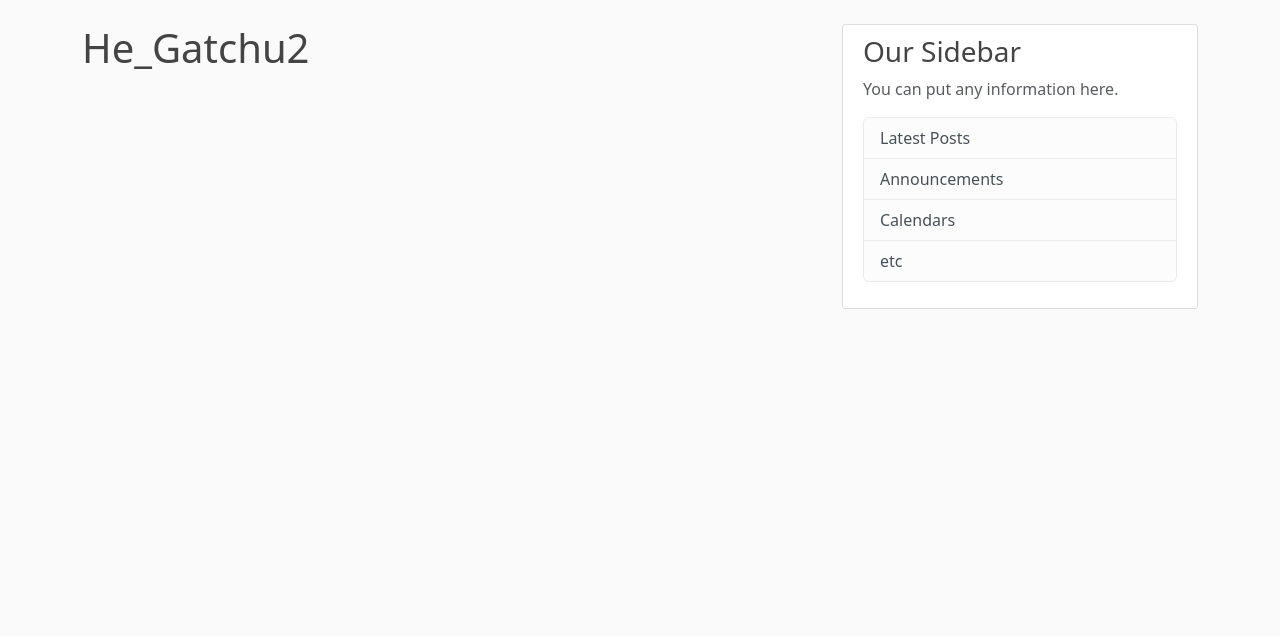
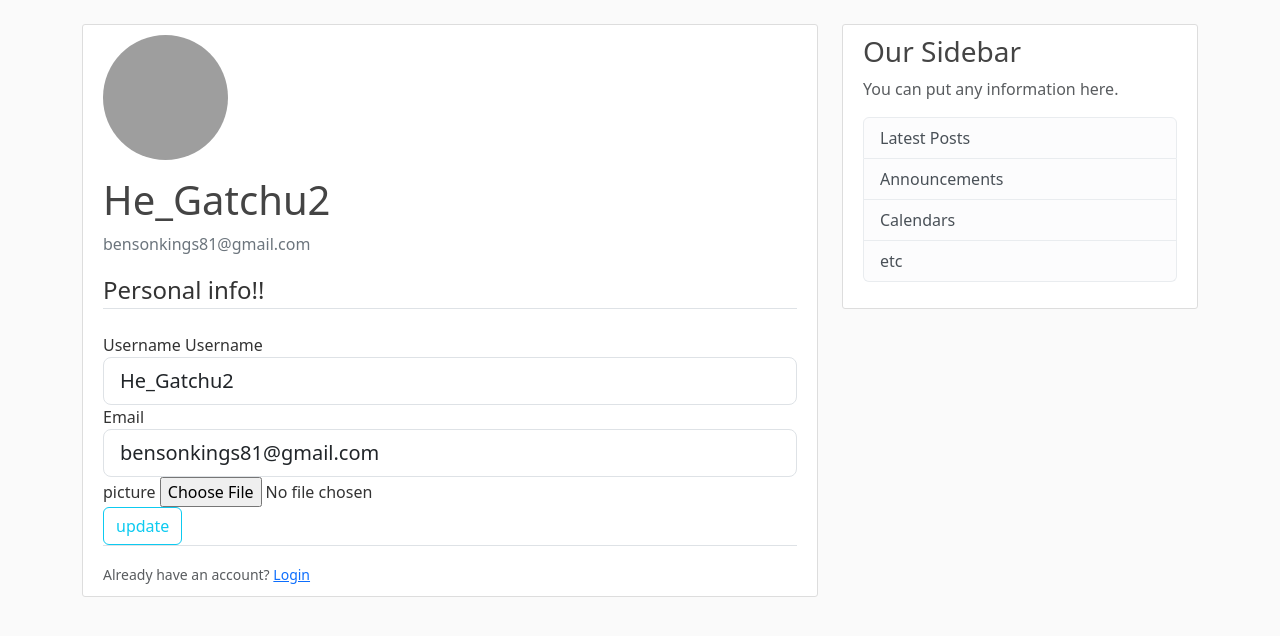
Before and after one commit to Gladwelchelangat/Africode_Blog, a Flask app: page /account in a window 1280 px wide. Shown: the part 56-692 px from the top of the page. Run offline with Flask 3, Linux system fonts and the light colour scheme; a user stored in the database is signed in; some libraries are stand-ins or nearby versions; grey boxes are pictures that could not be loaded.

Commit message:
added new files

```diff
--- a/app/__init__.py
+++ b/app/__init__.py
@@ -1,3 +1,4 @@
+
 from flask_sqlalchemy import SQLAlchemy
 from flask_bcrypt import Bcrypt
 from flask import Flask
--- a/app/form.py
+++ b/app/form.py
@@ -2,6 +2,8 @@ from flask_wtf import FlaskForm
 from wtforms import StringField,PasswordField,SubmitField,BooleanField
 from wtforms.validators import DataRequired,Length,Email,EqualTo,ValidationError
 from app.models import User
+from flask_login import current_user
+from flask_wtf.file import FileField,FileAllowed
 
 
 class RegistrationForm(FlaskForm):
@@ -27,3 +29,23 @@ class LoginForm(FlaskForm):
     password = PasswordField('password', validators=[DataRequired()])
     remember =BooleanField('Remember me')
     submit =SubmitField('Login')
+
+class UpdateAccountForm(FlaskForm):
+    username =StringField('Username', validators=[DataRequired(), Length(min=4,max=12)])
+    email =StringField('Email' , validators=[DataRequired(), Email()])
+    picture=FileField('picture',validators=[FileAllowed(['jpg','jpeg','png'])])
+
+    submit =SubmitField('update')
+
+    def validate_username(self,username):
+        if username.data !=current_user.username:
+
+           user =User.query.filter_by(username=username.data).first()
+           if user:
+               raise ValidationError('That username is taken .please choose a different one.')
+
+    def validate_email(self,email):
+        if email.data !=current_user.email:
+           user =User.query.filter_by(email=email.data).first()
+           if user:
+               raise ValidationError('That email is taken .please choose a different one.')
--- a/app/route.py
+++ b/app/route.py
@@ -1,75 +1,112 @@
-from flask import render_template,url_for,redirect,flash,request
-from app import app,bcrypt,db
-from app.form import RegistrationForm,LoginForm
+import os
+import secrets
+from flask import Flask, render_template, url_for,flash,redirect,request
+from app.form import RegistrationForm,LoginForm,UpdateAccountForm
+from app import app , bcrypt , db
 from app.models import User
-from flask_login import login_user,logout_user,current_user,login_required
+from flask_login import login_user , logout_user , current_user , login_required
+from PIL import Image
 
 
 posts=[
-    {"author":"Gladwel chelangat",
-"title":"blog post 1",
-"content":"information",
-"date_posted":"May 27, 2024"},
-      {"author":"Naomi Cherono",
-"title":"blog post 2",
-"content":"information",
-"date_posted":"May 27, 2024"},
-      {"author":"Enock Bett",
-"title":"blog post 3",
-"content":"information",
-"date_posted":"May 27, 2024"}
+    {"author":"Dolly chepkorir",
+     "title":"Blog Post 1",
+     "content":"First post content",
+     "date_posted":"May 27,2024"},
+     {"author":"Enock Benz",
+     "title":"Blog Post 2",
+     "content":"Second post content",
+     "date_posted":"May 27,2024"},
+     {"author":"Enock bett",
+     "title":"Blog Post 3",
+     "content":"Third post content",
+     "date_posted":"May 27,2024"}
 ]
+
 
 @app.route("/")
 def home():
-    return render_template("home.html", posts=posts)
+    return render_template("home.html",posts=posts)
 
 @app.route("/about")
 def about():
-    return render_template("about.html", title="About")
+    return render_template("about.html",title="About")
 
-@app.route("/register", methods=["POST","GET"])
+@app.route("/register",methods=["POST", "GET"])
 def register():
-    if current_user.is_authenticated:
-         return redirect(url_for("home"))
+    if current_user.is_authenticated :
+        return redirect(url_for("home"))
     form = RegistrationForm()
     if form.validate_on_submit():
-        hash_password =bcrypt.generate_password_hash(form.password.data).decode("utf-8")
-        user =User(username=form.username.data,email=form.email.data,password=hash_password)
+        hash_password = bcrypt.generate_password_hash(form.password.data).decode('utf-8')
+        user = User(username=form.username.data , email= form.email.data , password = hash_password)
         db.session.add(user)
         db.session.commit()
-        flash(f"Your account has been created. You may now login!","success")
+
+        flash(f"Your Account has been created!! You can Login Now.","success")
         return redirect(url_for('login'))
-    return render_template("register.html", title="Register",form=form)
+
+    return render_template("register.html", title = "Register",form=form)
+
+@app.route("/login" , methods=["POST", "GET"])
+def login():
+    if current_user.is_authenticated :
+        return redirect(url_for("home"))
+    form = LoginForm()
+    if form.validate_on_submit():
+        user = User.query.filter_by(email = form.email.data).first()
+        if user and bcrypt.check_password_hash(user.password ,form.password.data):
+            login_user(user,remember=form.remember.data)
+
+            next_page = request.args.get('next')
+
+            return redirect(next_page) if next_page else redirect(url_for("home"))
+        else:
+            flash('login unsuccessful. Please check username and password' , 'danger')
+
+    return render_template("login.html", title = "Login",form=form)
+
+@app.route("/logout")
+def logout():
+    logout_user()
+    return redirect(url_for("home"))
+def save_picture(form_picture):
+    random_hex = secrets.token_hex(8)
+    _, f_ext = os.path.splitext(form_picture.filename)
+    picture_fn = random_hex + f_ext
+    picture_path = os.path.join(app.root_path, 'static/profile_pics', picture_fn)
+
+    output_size = (125, 125)
+    i = Image.open(form_picture)
+    i.thumbnail(output_size)
+    i.save(picture_path)
+
+    return picture_fn
 
 
-@app.route("/login", methods=['POST','GET'])
-def login():
-    if current_user.is_authenticated:
-         return redirect(url_for("home"))
-    form =LoginForm()
+@app.route("/account",methods=['POST','GET'])
+@login_required
+def account():
+
+    form = UpdateAccountForm()
     if form.validate_on_submit():
-        user=User.query.filter_by(email=form.email.data).first()
-        if user and bcrypt.check_password_hash(user.password, form.password.data):
-             login_user(user,remember=form.remember.data)
-             next_page=request.args.get('next')
-
-        return redirect(next_page) if next else redirect(url_for("home"))
+        if form .picture.data:
+            picture_file  =save_picture(form.picture.data)
+            current_user.image_file =picture_file
 
 
+    if form.validate_on_submit():
+        current_user.username = form.username.data
+        current_user.email = form.email.data
+        db.session.commit()
+        flash("Your Account has been Updated" ,'success')
 
 
-    else:
-            flash("Login Unsuccessful,please check username and password",'danger')
+        return redirect(url_for("account"))
+    elif request.method =='GET':
+        form.username.data=current_user.username
+        form.email.data=current_user.email
 
-    return render_template("login.html", title="Login",form=form)
+    image_file = url_for('static' ,filename= 'profile_pics/' + current_user.image_file)
 
-@app.route("/log_out")
-def log_out():
-     logout_user()
-     return redirect(url_for("home"))
-
-@app.route("/account")
-@login_required
-def account():
-     return render_template('account.html',tittle=account)
+    return render_template("account.html" , tittle = "account" , image_file=image_file , form=form)
--- a/app/templates/account.html
+++ b/app/templates/account.html
@@ -1,7 +1,84 @@
-{% extends 'base.html' %}
+{% extends "base.html" %}
+{% block content %}
+    <div class="content-section">
+      <div class="media">
+        <img class="rounded-circle account-img" src="{{ image_file }}">
+        <div class="media-body">
+          <h2 class="account-heading">{{ current_user.username }}</h2>
+          <p class="text-secondary">{{ current_user.email }}</p>
+        </div>
+      </div>
+
+      <form method="POST" action="" enctype="multipart/form-data">
+
+        {{ form.hidden_tag() }}
+        <fieldset class="form-group">
+
+            <legend class="border-bottom mb-4">Personal info!!</legend>
+
+                <div class="form-group">
+                    {{ form.username.label(class= "form-control-label") }}
+                    {{ form.username.label(class="form-control-label") }}
+
+                    {% if form.username.errors %}
+                        {{ form.username(class="form-control form-control-lg is-invalid") }}
+                        <div class="invalid-feedback">
+                            {% for error in form.username.errors %}
+                                <span>{{ error }}</span>
+                            {% endfor %}
+                        </div>
+                    {% else %}
+                        {{ form.username(class="form-control form-control-lg") }}
+                    {% endif %}
+                </div>
+                <div class="form-group">
+                    {{ form.email.label(class="form-control-label") }}
+                    {% if form.email.errors %}
+                        {{ form.email(class="form-control form-control-lg is-invalid") }}
+                        <div class="invalid-feedback">
+                            {% for error in form.email.errors %}
+                                <span>{{ error }}</span>
+                            {% endfor %}
+                        </div>
+                    {% else %}
+                        {{ form.email(class="form-control form-control-lg") }}
+                    {% endif %}
+                </div>
+
+                <div class="form-group">
+
+                    {{ form.picture.label() }}
+                    {{ form.picture(class="form-control-file ") }}
+                        {% if form.picture.errors %}
+                          {% for error in form.picture.errors %}
+                          <span class="text-danger" >{{ error }}</span>
+                    {% endfor %}
+                    {% endif %}
 
 
-{% block content %}
+                </div>
 
-    <h1>{{ current_user.username }}</h1>
-{% endblock %}
+            </fieldset>
+
+        <div class="form-group">
+
+            {{ form.submit(class= "btn btn-outline-info") }}
+
+        </div>
+
+        <div class="border-top pt-3">
+            <small class="text-muted">
+                Already have an account?
+                <a class="ml-2"  href="{{ url_for ('login') }}">Login</a>
+
+
+            </small>
+
+        </div>
+
+
+
+      </form>
+
+     </div>
+{% endblock content %}
--- a/app/templates/base.html
+++ b/app/templates/base.html
@@ -34,7 +34,7 @@
             <!-- Navbar Right Side -->
             <div class="navbar-nav">
               {% if current_user.is_authenticated %}
-              <a class="nav-item nav-link" href="{{ url_for('log_out') }}">Log_out</a>
+              <a class="nav-item nav-link" href="{{ url_for('logout') }}">Log_out</a>
               <a class="nav-item nav-link" href="{{ url_for('account') }}">account</a>
               {% else %}
               <a class="nav-item nav-link" href="{{ url_for('login') }}">Login</a>
--- a/run.py
+++ b/run.py
@@ -2,4 +2,4 @@ from app import app
 
 
 if __name__ == "__main__":
-    app.run(debug=True, port=5009)
+    app.run(debug=True, port=5010)
```
Also changed, not shown: app/static/profile_pics/3c6fed1f06022b1e.jpeg (added), app/static/profile_pics/default.jpeg (renamed from app/static/default.jpeg), instance/site.db.
